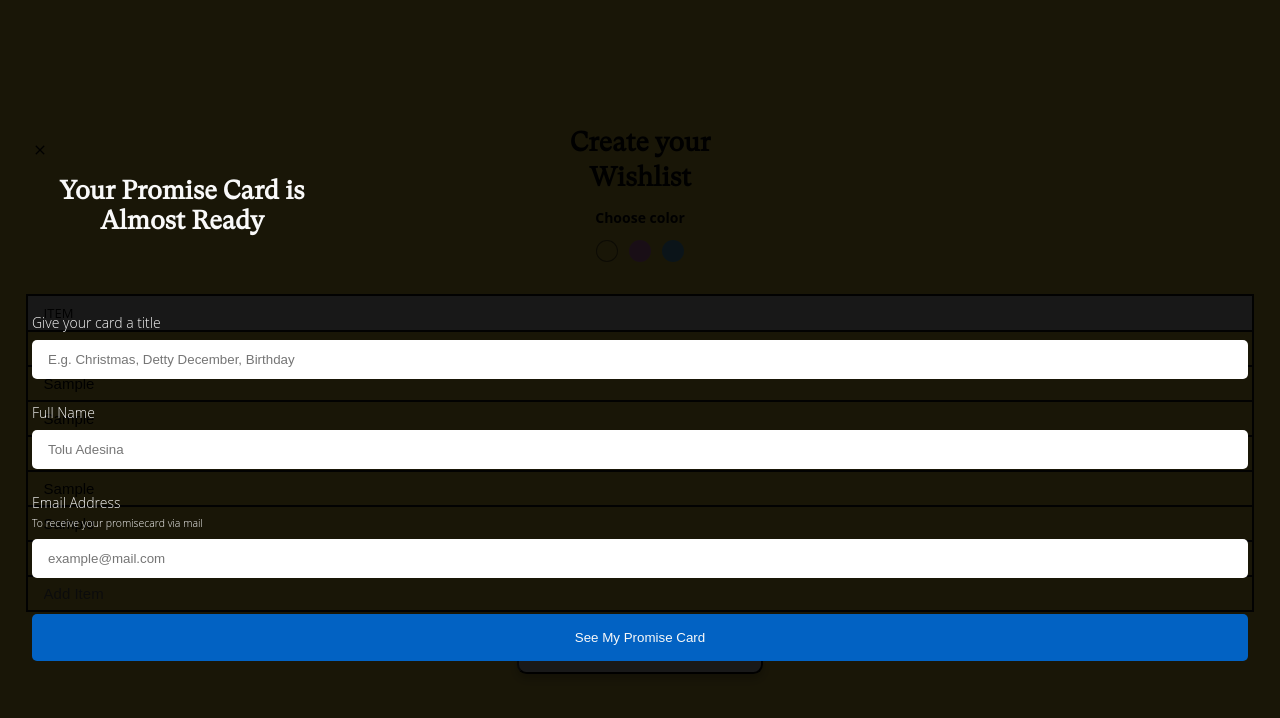
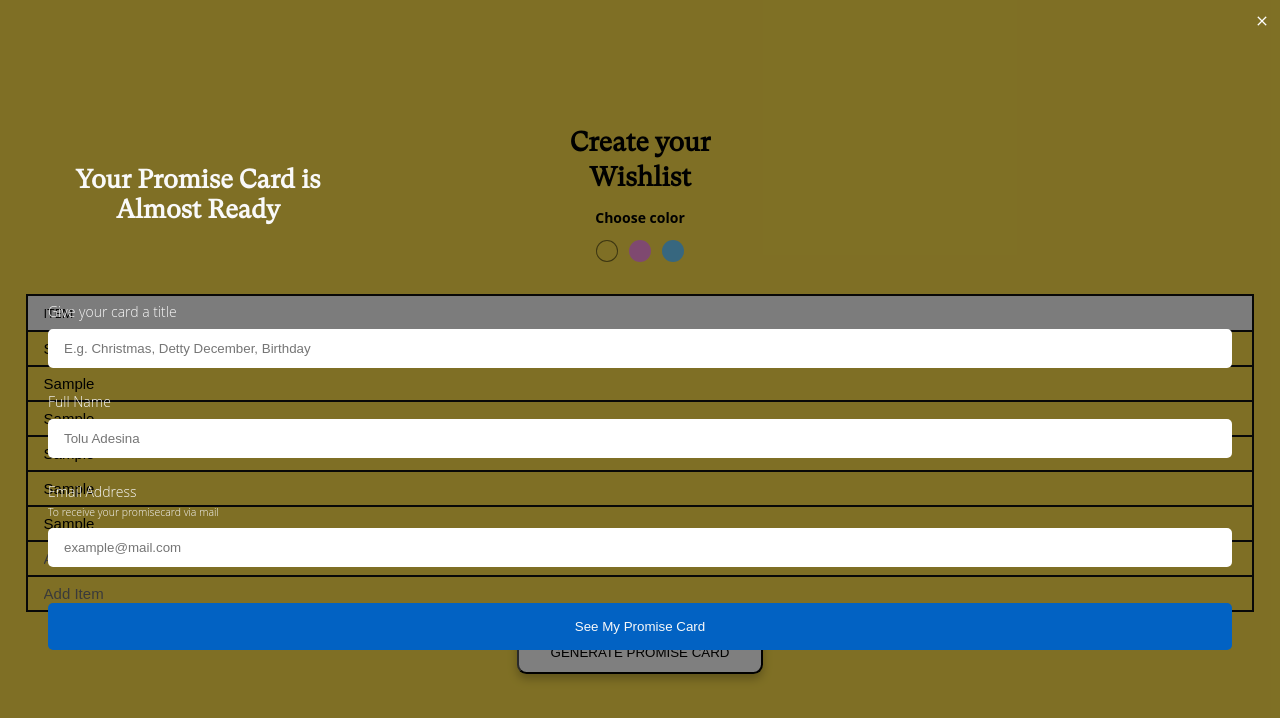
Before and after one commit to mrtoluadesina/promise-card, a React (Create React App) app: page / in a window 1280 px wide. Both pictures are taken after typing "Sample", "Sample", "Sample", "Sample", "Sample", "Sample" into the empty fields and a click on the button "GENERATE PROMISE CARD". Shown: the top 718 px of the page. Built offline with nearby package versions, Linux system fonts and the light colour scheme.

Commit message:
update styling with the close modal styling and also the background color update

```diff
--- a/src/views/Modal/index.scss
+++ b/src/views/Modal/index.scss
@@ -1,7 +1,7 @@
 @import '../../variables';
 
 .modal {
-  background-color: rgba(0,0,0,.9);
+  background-color: rgba(0,0,0,.5);
   width: 100%;
   height: 100vh;
   position: absolute;
@@ -9,7 +9,13 @@
   flex-direction: column;
   justify-content: center;
   z-index: 2;
-  padding: 2rem;
+  padding: 2rem 3rem;
+  .close-modal {
+    position: absolute;
+    top: 10px;
+    right: 10px;
+    color: white;
+  }
   .modal-content {
     display: flex;
     flex-direction: column;
```
